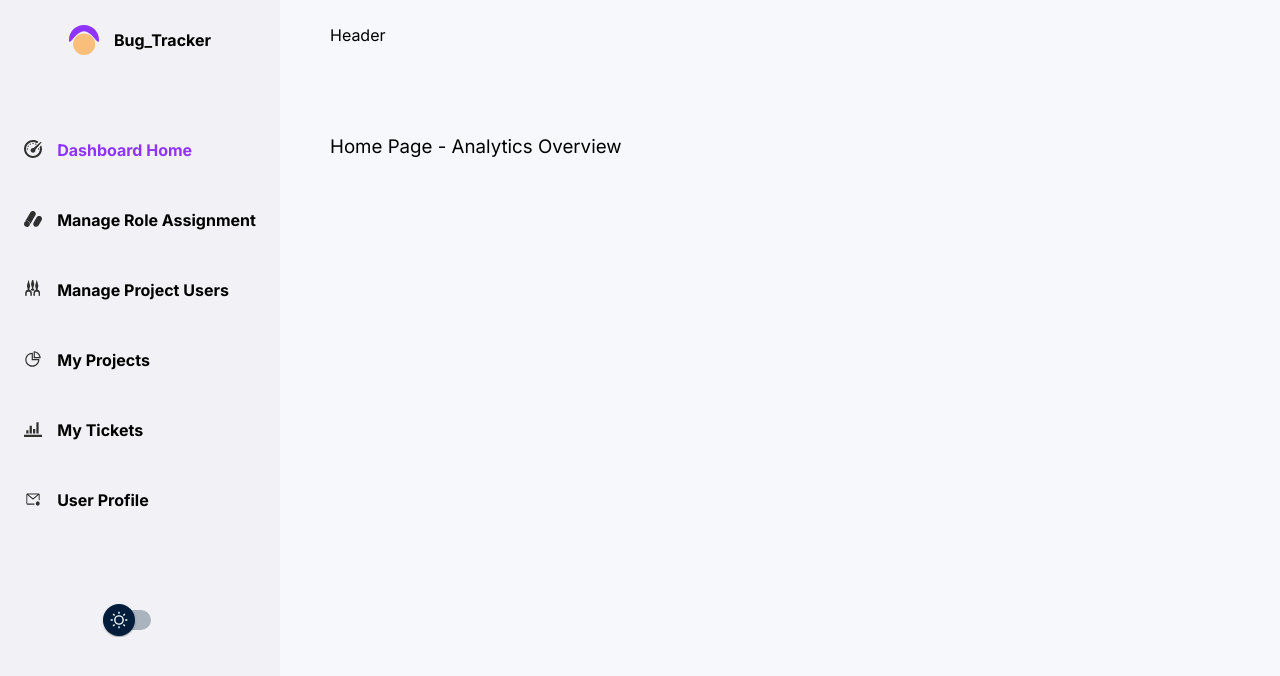
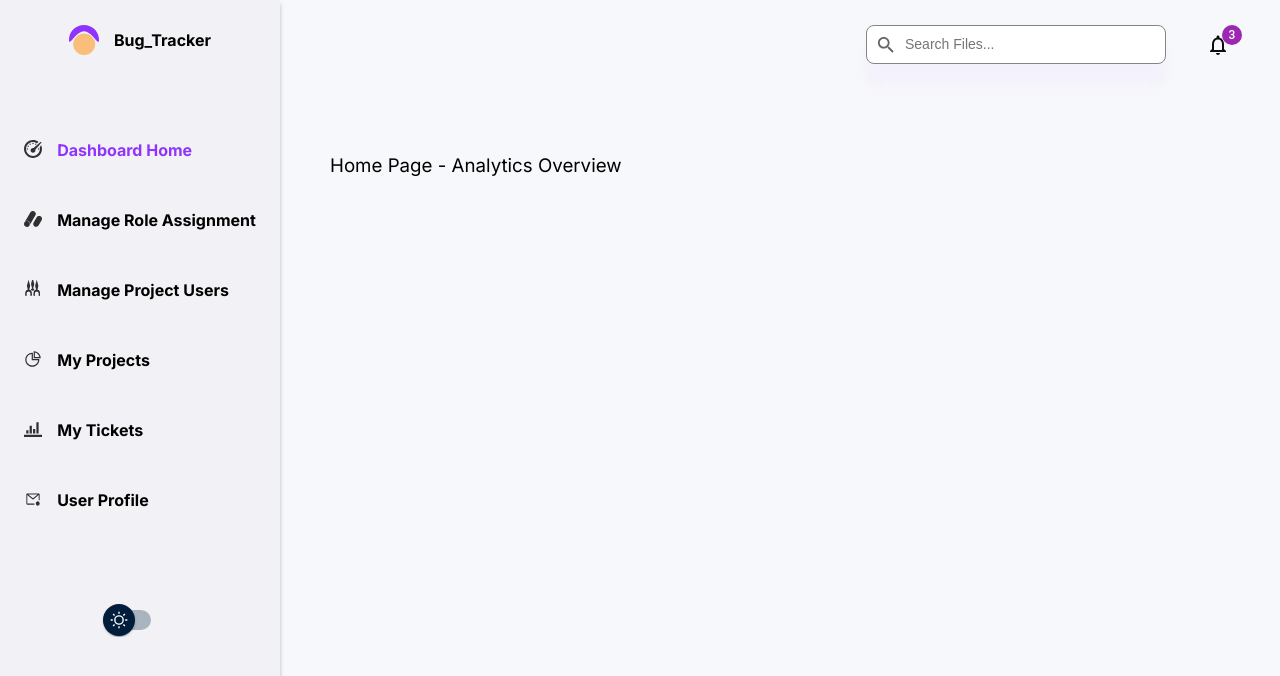
Before and after one commit to IonathanG/react-bug-tracker, a React (Create React App) app: page / in a window 1280 px wide. Shown: the top 676 px of the page. Built offline with nearby package versions, Linux system fonts and the light colour scheme.

Commit message:
notification bell added

```diff
--- a/package.json
+++ b/package.json
@@ -5,7 +5,9 @@
   "dependencies": {
     "@emotion/react": "^11.10.0",
     "@emotion/styled": "^11.10.0",
+    "@material-ui/icons": "^4.11.3",
     "@mui/base": "^5.0.0-alpha.92",
+    "@mui/icons-material": "^5.8.4",
     "@mui/material": "^5.10.0",
     "@testing-library/jest-dom": "^5.16.5",
     "@testing-library/react": "^13.3.0",
--- a/src/App.jsx
+++ b/src/App.jsx
@@ -4,7 +4,7 @@ import styled, { ThemeProvider } from "styled-components";
 import { useTheme } from "./context/ThemeContext";
 import { lightTheme, darkTheme } from "./shared/Theme";
 import { GlobalStyles } from "./shared/globalStyles";
-import Layout from "./components/Layout";
+import Layout from "./layout/Layout";
 import Login from "./pages/Login";
 import Register from "./pages/Register";
 import Unauthorized from "./pages/Unauthorized";
--- a/src/components/Header/Header.js
+++ b/src/components/Header/Header.js
@@ -1,7 +1,25 @@
 import React from "react";
+import styled from "styled-components";
+import SearchInput from "./_SearchInput";
+import Notification from "./_Notification";
+
+const HeaderContainer = styled.header`
+  //background-color: aquamarine;
+  display: flex;
+  align-items: center;
+  justify-content: flex-end;
+  gap: 40px;
+  width: 100%;
+  //height: 60px;
+`;
 
 const Header = () => {
-  return <div>Header</div>;
+  return (
+    <HeaderContainer>
+      <SearchInput />
+      <Notification></Notification>
+    </HeaderContainer>
+  );
 };
 
 export default Header;
--- /dev/null
+++ b/src/components/Header/_Notification.js
@@ -0,0 +1,36 @@
+import React from "react";
+import styled from "styled-components";
+import Badge from "@mui/material/Badge";
+import { styled as MUI_Styled } from "@mui/material/styles";
+import NotificationsOutlinedIcon from "@mui/icons-material/NotificationsOutlined";
+
+const StyledBadge = MUI_Styled(Badge)(({ theme }) => ({
+  "& .MuiBadge-badge": {
+    right: -2,
+    top: 2,
+    //border: `2px solid ${theme.palette.background.paper}`,
+    border: "none",
+    padding: "0 4px",
+  },
+}));
+
+const BadgeContainer = styled(StyledBadge)`
+  cursor: pointer;
+  color: ${({ theme }) => theme.notification_Color};
+`;
+
+const Notification = () => {
+  const NotificationIndex = 3;
+
+  return (
+    <BadgeContainer
+      badgeContent={NotificationIndex}
+      color="secondary"
+      overlap="rectangular"
+    >
+      <NotificationsOutlinedIcon />
+    </BadgeContainer>
+  );
+};
+
+export default Notification;
--- /dev/null
+++ b/src/components/Header/_SearchInput.js
@@ -0,0 +1,72 @@
+import React, { useState } from "react";
+import styled from "styled-components";
+import { device } from "../../shared/breakpoints";
+import SearchIcon from "@mui/icons-material/Search";
+import { InputField } from "../../shared/inputField";
+
+const SearchContainer = styled.form`
+  //flex: 1;
+  //transition: 0.3s ease-out;
+  display: flex;
+  align-items: center;
+  position: relative;
+
+  /* @media ${device.phone} {
+  } */
+`;
+
+const SearchIconWrap = styled.button`
+  display: grid;
+  place-items: center;
+  position: absolute;
+  left: 2px;
+  top: 7px;
+
+  border: none;
+  background-color: transparent;
+
+  opacity: 0.6;
+  cursor: pointer;
+  transition: 0.3s ease;
+  transform: scale(0.9);
+
+  &:hover {
+    opacity: 0.8;
+  }
+`;
+
+const SearchInputField = styled(InputField)`
+  width: 300px;
+  padding: 11px 12px 11px 38px;
+
+  &::placeholder {
+    font-size: 14px;
+  }
+`;
+
+const SearchInput = () => {
+  const [search, setSearch] = useState("");
+
+  const handleSubmit = (e) => {
+    e.preventDefault();
+    console.log("submitted");
+  };
+
+  return (
+    <SearchContainer onSubmit={(e) => handleSubmit(e)}>
+      <SearchIconWrap>
+        <SearchIcon />
+      </SearchIconWrap>
+      <SearchInputField
+        name="search"
+        type="text"
+        placeholder="Search Files..."
+        value={search}
+        onChange={(e) => setSearch(e.target.value)}
+        required
+      />
+    </SearchContainer>
+  );
+};
+
+export default SearchInput;
--- a/src/components/Navbar/Navbar.js
+++ b/src/components/Navbar/Navbar.js
@@ -11,6 +11,7 @@ import SwitchTheme from "./_SwitchTheme";
 const NavbarContainer = styled.nav`
   background-color: ${({ theme }) => theme.navbar_Background};
   backdrop-filter: blur(10px);
+  box-shadow: ${({ theme }) => theme.navbar_Shadow};
 
   flex: 2;
   max-width: 280px;
--- a/src/components/Layout.js
+++ b/src/layout/Layout.js
@@ -1,8 +1,8 @@
 import React from "react";
 import { Outlet } from "react-router-dom";
 import { Section, SectionMain } from "../shared/Section";
-import Navbar from "./Navbar/Navbar";
-import Header from "./Header/Header";
+import Navbar from "../components/Navbar/Navbar";
+import Header from "../components/Header/Header";
 
 const Layout = () => {
   const isLoggedIn = true;
--- a/src/shared/Theme.js
+++ b/src/shared/Theme.js
@@ -1,7 +1,5 @@
 export const lightTheme = {
   theme_Name: "light",
-
-  //theme_Switch_Source: "/icons/dark_icon.svg",
 
   main_Background: "#F7F8FB",
 
@@ -11,13 +9,15 @@ export const lightTheme = {
 
   navbar_Background: "rgba(241,241,246, 0.9)",
 
-  navbar_Shadow: "rgba(0, 0, 0, 0.25)",
+  navbar_Shadow: "rgba(0, 0, 0, 0.25) 0px 4px 4px 0px",
 
   form_Background: "#FFFFFF",
 
-  border_Form_Outline: "#858585",
+  border_Form: "#858585",
 
-  border_Form_Shadow: "drop-shadow(1px 1px 1px rgba(224, 199, 255, 0.3))",
+  border_Form_Shadow: "rgba(224, 199, 255, 0.15) 0px 20px 12px 0px",
+
+  notification_Color: "rgba(0, 0, 0, 0.95)",
 
   arrow_Dropdown_style1: "rgb(217, 217, 217)",
 
@@ -25,7 +25,7 @@ export const lightTheme = {
 
   hamburger_Theme: "rgb(0, 0, 0)",
 
-  active_HamburgerColor: "rgb(30, 25, 37)",
+  active_HamburgerColor: "rgb(143, 52, 254)",
 
   Menu_Icon_Source: {
     dashboard_Home: "/icons/dashboard_light.svg",
@@ -35,17 +35,10 @@ export const lightTheme = {
     tickets: "/icons/stats_light.svg",
     profile: "/icons/email_light.svg",
   },
-
-  // SVG_Links: {
-  //   main: "drop-shadow(1px 1px 1px rgba(168, 167, 167, 0.3))",
-  //   hover: "drop-shadow(1px 1px 1px rgba(0, 136, 50, 0.3))",
-  // },
 };
 
 export const darkTheme = {
   theme_Name: "dark",
-
-  //theme_Switch_Source: "/icons/bright_icon.svg",
 
   main_Background: "#323232",
 
@@ -63,13 +56,15 @@ export const darkTheme = {
 
   border_Form_Shadow: "drop-shadow(1px 1px 1px rgba(224, 199, 255, 0.3))",
 
+  notification_Color: "rgba(255, 255, 255, 0.85)",
+
   arrow_Dropdown_style1: "#000000",
 
   arrow_Dropdown_style2: "rgb(143, 52, 254)",
 
   hamburger_Theme: "rgb(0, 0, 0)",
 
-  active_HamburgerColor: "rgb(30, 30, 137)",
+  active_HamburgerColor: "rgb(143, 52, 254)",
 
   Menu_Icon_Source: {
     dashboard_Home: "/icons/dashboard_dark.svg",
@@ -79,9 +74,4 @@ export const darkTheme = {
     tickets: "/icons/stats_dark.svg",
     profile: "/icons/email_dark.svg",
   },
-
-  // SVG_Links: {
-  //   main: "drop-shadow(1px 1px 1px rgba(168, 167, 167, 0.3))",
-  //   hover: "drop-shadow(1px 1px 1px rgba(0, 136, 50, 0.3))",
-  // },
 };
--- /dev/null
+++ b/src/shared/inputField.js
@@ -0,0 +1,16 @@
+import styled from "styled-components";
+
+export const InputField = styled.input`
+  border-radius: 8px;
+  border: 0.5px solid ${({ theme }) => theme.border_Form};
+  box-shadow: ${({ theme }) => theme.border_Form_Shadow};
+  transition: 0.3s ease-out;
+
+  &:focus {
+    outline: 0.5px solid ${({ theme }) => theme.active_Link};
+  }
+
+  &::placeholder {
+    font-family: sans-serif;
+  }
+`;
```
Also changed, not shown: 1 other file (tests, documents, lock files or other folders).
